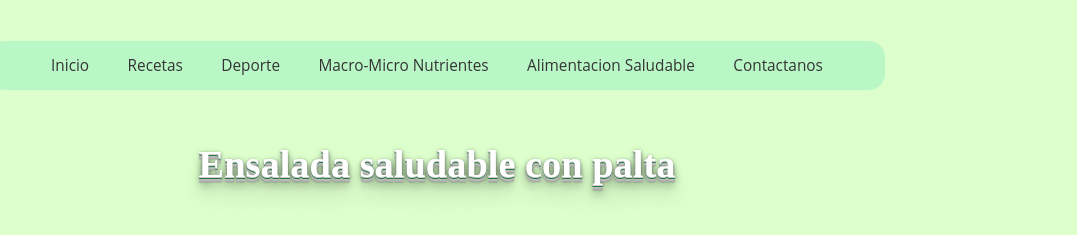
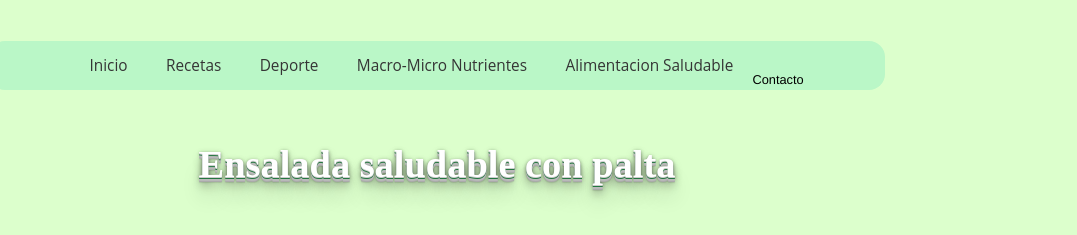
Before and after one commit to florfarias/Proyecto-alimentacion-mobile-firstt, a plain HTML site: page page/receta.html in a window 1280 px wide. Shown: the part 164-399 px from the top of the page, 203-1280 px from the left. Drawn offline with Linux system fonts and the light colour scheme.

Commit message:
agrego otra vez page contacto

```diff
--- a/page/receta.html
+++ b/page/receta.html
@@ -33,8 +33,7 @@
             <li><a href="../page/deporte.html">Deporte</a></li>
             <li><a href="macro-microNutrientes.html">Macro-Micro Nutrientes</a></li>
             <li><a href="AlimentacionSaludable.html">Alimentacion Saludable</a></li>
-            <li><a href="#">Contactanos</a></li>
-        </ul>
+            <li><a href="/page/contactanos.html"></a>Contacto</li>
 
     </nav>
 
```
